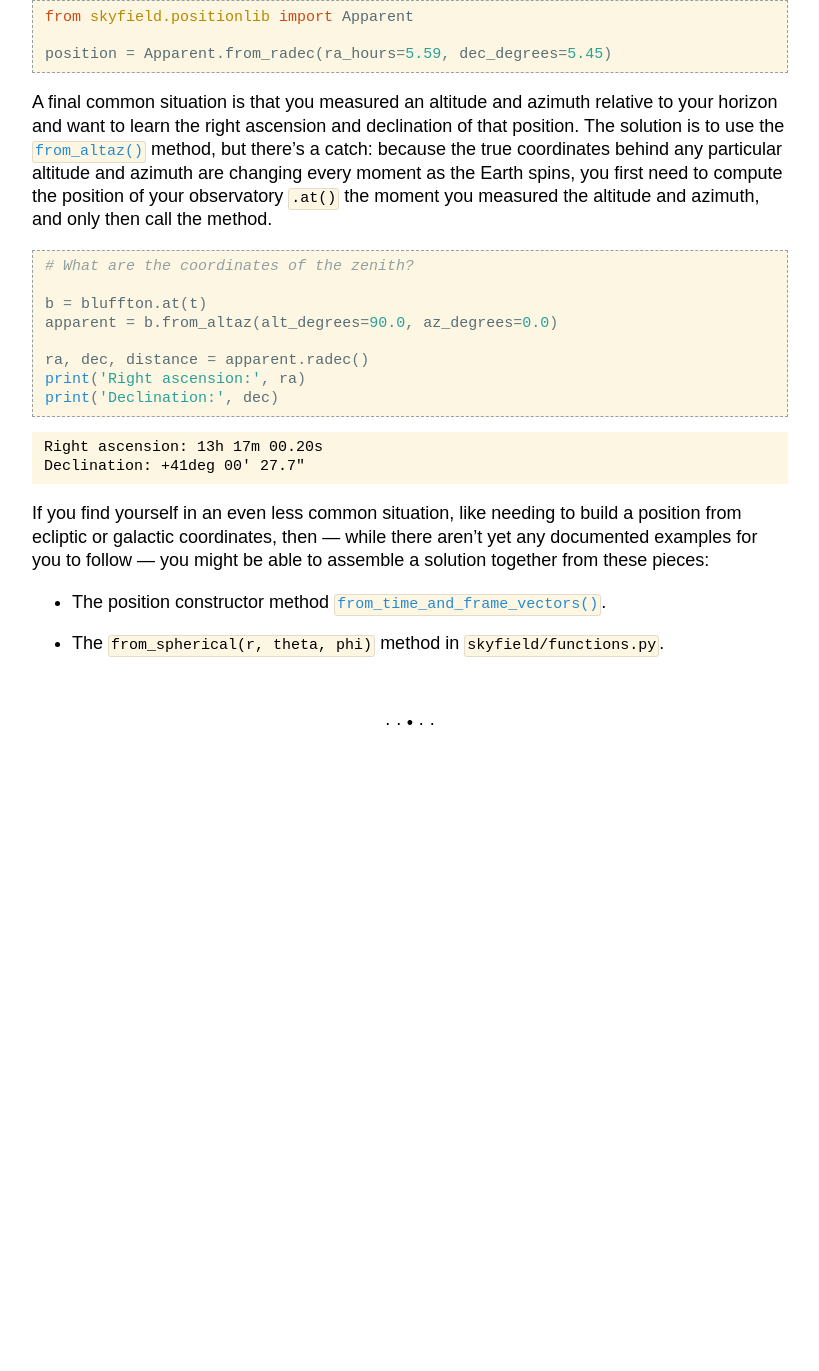
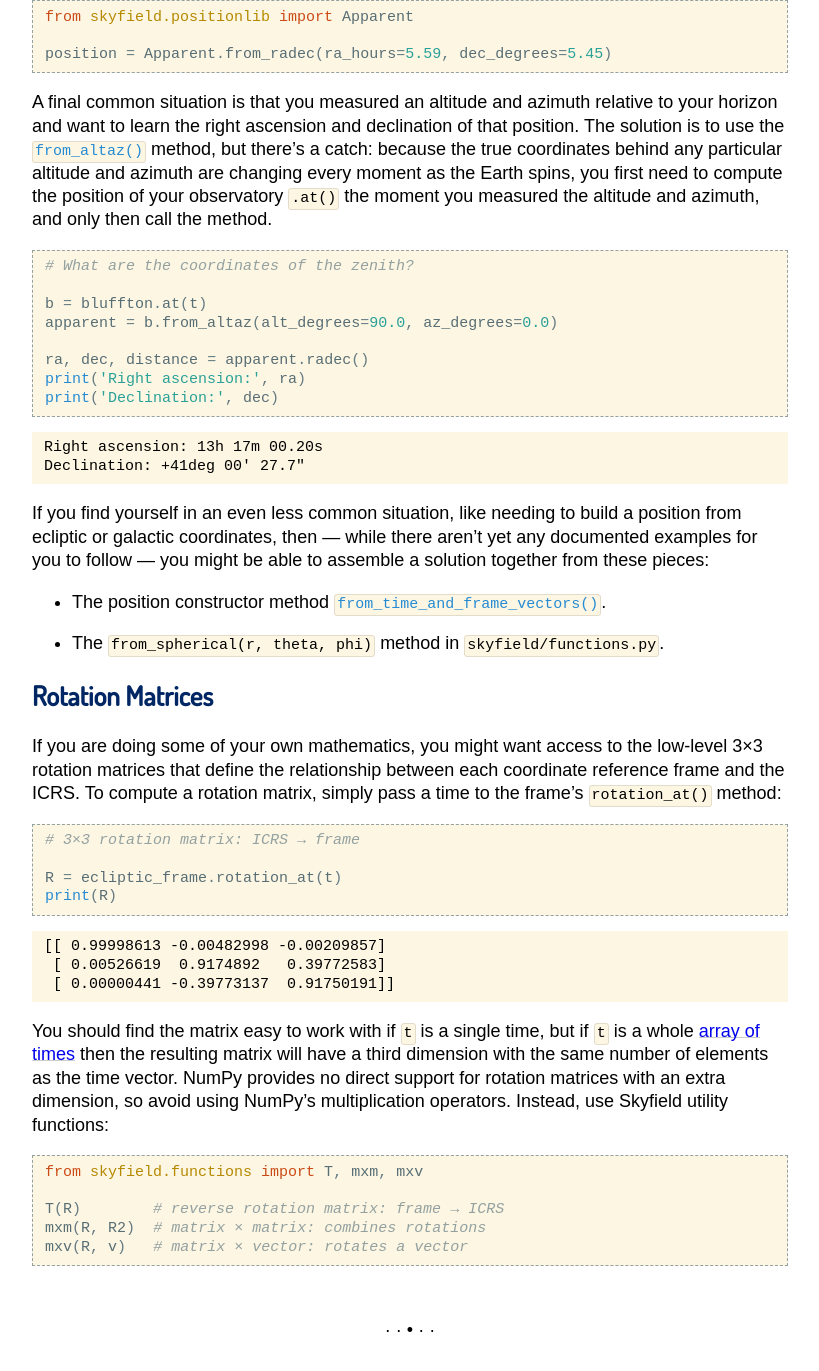
Before and after one commit to skyfielders/python-skyfield, a Sphinx documentation site: the page built from skyfield/documentation/coordinates.rst, in a window 1280 px wide and 1400 px high, scrolled down 9444 px. Shown: the top 1371 px of the window, without its empty margins (230-1049 px from the left). Built offline with Sphinx 7.4.7, drawn with Linux system fonts in a browser that asks for light colours; some web fonts are replaced; before the commit the page ends 10237 px from its top, so only the background shows below that.

Commit message:
Document rotation matrices, and make T() public

```diff
--- a/skyfield/documentation/coordinates.rst
+++ b/skyfield/documentation/coordinates.rst
@@ -638,3 +638,49 @@ you might be able to assemble a solution together from these pieces:
  to turn the |xyz| vector into a Skyfield position.
 
  from_time_and_frame_vectors
+
+Rotation Matrices
+=================
+
+If you are doing some of your own mathematics,
+you might want access to the low-level 3×3 rotation matrices
+that define the relationship between each coordinate reference frame
+and the ICRS.
+To compute a rotation matrix,
+simply pass a time to the frame’s ``rotation_at()`` method:
+
+.. testcode::
+
+    # 3×3 rotation matrix: ICRS → frame
+
+    R = ecliptic_frame.rotation_at(t)
+    print(R)
+
+.. testoutput::
+
+    [[ 0.99998613 -0.00482998 -0.00209857]
+     [ 0.00526619  0.9174892   0.39772583]
+     [ 0.00000441 -0.39773137  0.91750191]]
+
+You should find the matrix easy to work with if ``t`` is a single time,
+but if ``t`` is a whole :ref:`array of times <date-arrays>`
+then the resulting matrix will have a third dimension
+with the same number of elements as the time vector.
+NumPy provides no direct support
+for rotation matrices with an extra dimension,
+so avoid using NumPy’s multiplication operators.
+Instead, use Skyfield utility functions:
+
+.. testsetup::
+
+    from numpy import array, identity
+    R2 = identity(3)
+    v = array([1,2,3])
+
+.. testcode::
+
+    from skyfield.functions import T, mxm, mxv
+
+    T(R)        # reverse rotation matrix: frame → ICRS
+    mxm(R, R2)  # matrix × matrix: combines rotations
+    mxv(R, v)   # matrix × vector: rotates a vector
```
Also changed, not shown: TODO.rst (+0 -7 lines), 1 other file.
